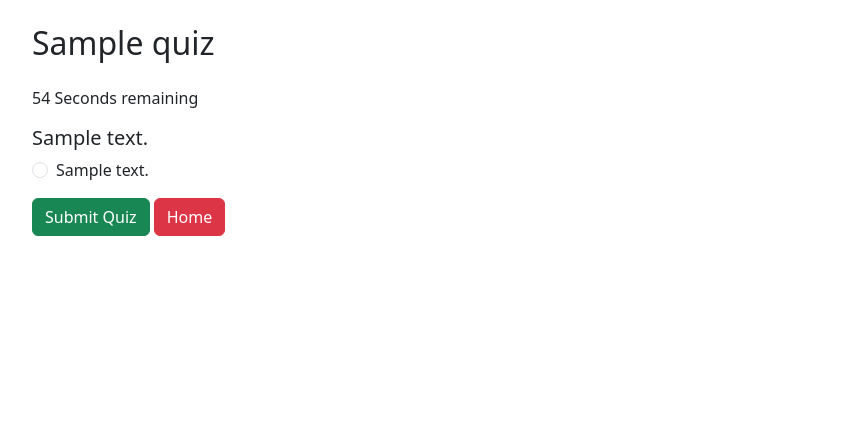
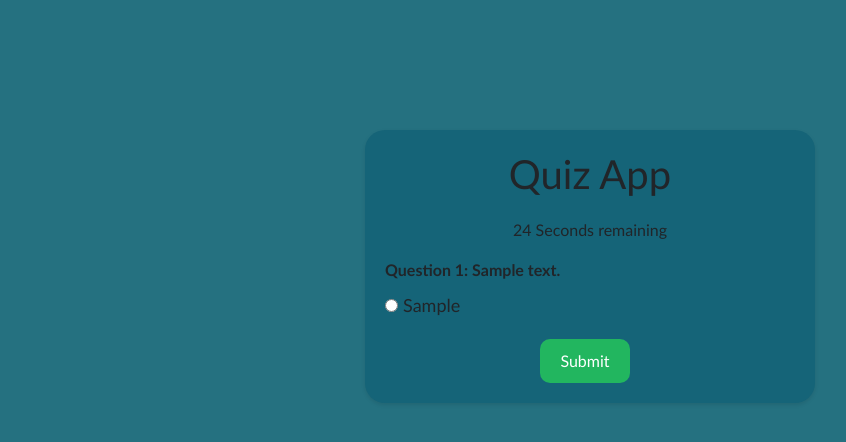
Before and after one commit to naty1914/quiz-app, a Flask app: page /quiz/1 in a window 1280 px wide. Shown: the top 442 px of the page, without its empty margins (50-896 px from the left). Run offline with Flask 3, Linux system fonts and the light colour scheme; a user stored in the database is signed in; tables that the repository leaves empty hold one stand-in row (values such as "Sample post").

Commit message:
Refactored quiz logic and model, introduced question population feature to test new functionality. Now displays one question at a time. Debugged for 2 days. Score displayed on the result page

```diff
--- a/app/app.py
+++ b/app/app.py
@@ -1,7 +1,7 @@
 from flask import Blueprint, render_template, redirect, url_for, request
 from flask_login import current_user, login_user, logout_user, login_required
 from app import db
-from app.models import Answer, Quiz, QuizResult, User
+from app.models import  Question, Quiz, QuizResult, User
 
 
 app = Blueprint('app', __name__)
@@ -79,48 +79,62 @@ def quizzes():
 @login_required
 def quiz(quiz_id):
     """It renders the quiz.html template."""
-    quiz = Quiz.query.get_or_404(quiz_id)
-    return render_template('quiz.html', quiz=quiz)
+    quiz = Quiz.query.get(quiz_id)
+    questions = Question.query.all()
+    questions_data = [
+        {
+            'question_text': question.question_text,
+            'options': question.options,
+            'answer': question.answer
+        }
+        for question in questions
+    ]
+    print(questions_data)
+
+    return render_template('quiz.html', questions=questions_data, quiz=quiz)
 
 @app.route('/quiz/<int:quiz_id>/submit', methods=['POST'])
 @login_required
 def submit_quiz(quiz_id):
     """It handle user's submission of a quiz."""
-    user = current_user
-    score = 0
-    total_questions = 0
+    """Old submission logic for comparison purposes. May be deleted in future."""
+    # user = current_user
+    # score = 0
+    # total_questions = 0
 
-    quiz = Quiz.query.get_or_404(quiz_id)
-    for question in quiz.questions:
-        total_questions += 1
-        selected_answer_id = request.form.get(f'question_{question.id}')
+    # quiz = Quiz.query.get_or_404(quiz_id)
+    # for question in quiz.questions:
+    #     total_questions += 1
+    #     selected_answer_id = request.form.get(f'question_{question.id}')
 
-        if selected_answer_id:
-            selected_answer = Answer.query.get(selected_answer_id)
-            if selected_answer and selected_answer.is_correct:
-                score += 1
+    #     if selected_answer_id:
+    #         selected_answer = Answer.query.get(selected_answer_id)
+    #         if selected_answer and selected_answer.is_correct:
+    #             score += 1
 
-    result = QuizResult(
-        user_id=user.id,
-        quiz_id=quiz_id,
-        score=score,
-        total_questions=total_questions,
-    )
-    db.session.add(result)
-    db.session.commit()
-    print(f'You scored {score} out of {total_questions}!')
-    return redirect(url_for('app.result', quiz_id=quiz_id))
+    # result = QuizResult(
+    #     user_id=user.id,
+    #     quiz_id=quiz_id,
+    #     score=score,
+    #     total_questions=total_questions,
+    # )
+    # db.session.add(result)
+    # db.session.commit()
+    # print(f'You scored {score} out of {total_questions}!')
+    # return redirect(url_for('app.result', quiz_id=quiz_id))
 
 @app.route('/quiz/<int:quiz_id>/result')
 @login_required
 def result(quiz_id):
     """It displays the result of a quiz"""
-    result = QuizResult.query.filter_by(user_id=current_user.id, quiz_id=quiz_id).order_by(QuizResult.id.desc()).first()
+    score = request.args.get('score', type=int)
+    total = request.args.get('total', type=int)
+    if current_user.is_authenticated:
+        quiz_result = QuizResult(user_id=current_user.id, quiz_id=quiz_id, score=score, total_questions=total)
+        db.session.add(quiz_result)
+        db.session.commit()
 
-    if not result:
-        return redirect(url_for('app.dashboard'))
-    return render_template('result.html', result=result)
-
+    return render_template('result.html', score=score, total=total)
 
 if __name__ == '__main__':
     from app import create_app
--- a/app/static/script.js
+++ b/app/static/script.js
@@ -1,18 +1,75 @@
-let timeLeft = 60;
-let time_id = setInterval(countdown, 1000)
+let timeLeft = 30;
+let time_id;
+let currentQuestion = 0;
+let score = 0;
+function displayQuestion() {
+    const currentQuestionData = quizData[currentQuestion];
+    const questionElement = document.createElement('div');
+    questionElement.className = 'question';
+    questionElement.textContent = `Question ${currentQuestion + 1}: ${currentQuestionData.question_text}`;
+    const optionsElement = document.createElement('div');
+    optionsElement.className = 'options';
+
+    currentQuestionData.options.split(',').forEach(option => {
+      const label = document.createElement('label');
+      label.className = 'option';
+
+      const radio = document.createElement('input');
+      radio.type = 'radio';
+      radio.name = 'quiz';
+      radio.value = option;
+
+      label.appendChild(radio);
+      label.appendChild(document.createTextNode(option));
+      optionsElement.appendChild(label);
+    });
+
+    const quizContainer = document.getElementById('quiz');
+    quizContainer.innerHTML = '';
+    quizContainer.appendChild(questionElement);
+    quizContainer.appendChild(optionsElement);
+  }
+
+
+function checkAnswer() {
+  const selectedOption = document.querySelector('input[name="quiz"]:checked');
+  if (selectedOption) {
+    const userAnswer = selectedOption.value;
+    const correctAnswer = quizData[currentQuestion].answer;
+    if (userAnswer === correctAnswer) {
+      score++;
+    }
+    currentQuestion++;
+    if (currentQuestion < quizData.length) {
+      displayQuestion();
+    } else {
+      redirectToResult();
+    }
+  }
+}
+
+function redirectToResult() {
+  const total = quizData.length;
+  const quizId = quizData[0].quiz_id;
+  const queryParams = new URLSearchParams({ score, total });
+  window.location.href = `/quiz/${quizId}/result?${queryParams.toString()}`;
+}
+
+time_id = setInterval(countdown, 1000);
 
 function countdown() {
-  if (timeLeft == 0) {
-    clearInterval(time_id);
-    document.getElementById('timer').textContent = 'Time is up';
-    setTimeout(function() {
-      document.getElementById("quizForm").submit();
-    }, 2000);
-
+  if (timeLeft === 0) {
+      clearInterval(time_id);
+      document.getElementById('timer').textContent = 'Time is up';
+      setTimeout(function() {
+          redirectToResult();
+      }, 2000);
   } else {
-    document.getElementById('timer').textContent = `${timeLeft} Seconds remaining`;
-    timeLeft --;
+      document.getElementById('timer').textContent = `${timeLeft} Seconds remaining`;
+      timeLeft--;
   }
-
 }
 countdown();
+
+document.getElementById('submit').addEventListener('click', checkAnswer);
+displayQuestion();
--- a/app/static/style.css
+++ b/app/static/style.css
@@ -7,9 +7,97 @@ body {
     text-align: center;
     margin-top: 50px;
     background-color: #257180;
+    display: flex;
+    justify-content: center;
 }
+
 .container {
-    max-width: 800px;
-    margin: 0 auto;
+    width: 450px;
+    padding: 20px;
+    margin-top: 80px;
+    background-color: #156478;
+    box-shadow: 0 2px 4px rgba(0, 0, 0, 0.1);
+    border-radius: 20px;
+}
+
+h1 {
+    text-align: center;
+    margin-bottom: 20px;
+}
+.container-home {
+    display: flex;
+    flex-direction: column;
+    align-items: center;
+    margin-top: 50px;
+}
+
+.home a {
+    margin: 10px;
+}
+
+.question {
+    font-weight: bold;
+    margin-bottom: 10px;
+    text-align: left;
+}
+
+
+.options {
+    margin-bottom: 20px;
+
+
+    text-align: left;
+}
+
+
+.option {
+    display: block;
+    margin-bottom: 10px;
+    text-align: left;
+    font-size: 18px;
+}
+.option input[type="radio"] {
+    margin-right: 5px;
+    cursor: pointer;
 
 }
+
+.button {
+    display: inline-block;
+    padding: 10px 20px;
+    background-color: #22b65f;
+    color: #fff;
+    border: none;
+    cursor: pointer;
+    font-size: 16px;
+    border-radius: 10px;
+    transition: background-color 0.3s;
+    margin-right: 10px;
+}
+
+.button:hover {
+    background-color: #1b3c6e;
+}
+
+.result {
+    text-align: center;
+    margin-top: 20px;
+    font-weight: bold;
+    margin-bottom: 20px;
+
+}
+.result p {
+font-size: 18px;
+margin-bottom: 10px;
+
+}
+.result .button {
+
+    padding: 10px 20px;
+    background-color: #1b3c6e;
+
+}
+
+.result .button:hover {
+    background-color: #22b65f;
+}
--- a/app/templates/quiz.html
+++ b/app/templates/quiz.html
@@ -4,29 +4,25 @@
     <meta charset="UTF-8">
     <meta name="viewport" content="width=device-width, initial-scale=1.0">
     <link href="https://cdn.jsdelivr.net/npm/bootstrap@5.3.3/dist/css/bootstrap.min.css" rel="stylesheet" integrity="sha384-QWTKZyjpPEjISv5WaRU9OFeRpok6YctnYmDr5pNlyT2bRjXh0JMhjY6hW+ALEwIH" crossorigin="anonymous">
-    <title>{{ quiz.title }}</title>
+    <title>Quiz App</title>
+    <link rel="stylesheet" href="{{ url_for('static', filename='style.css') }}">
 </head>
 <body>
     <div class="container">
-        <h2 class="my-4">{{ quiz.title }}</h2>
-        <form   id="quizForm"   action="{{ url_for('app.submit_quiz', quiz_id=quiz.id) }}" method="POST">
-            <p id="timer"> 60 seconds remaining/p>
-            {% for question in quiz.questions %}
-                <div class="mb-3">
-                    <h5>{{ question.question_text }}</h5>
-                    {% for answer in question.answers %}
-                        <div class="form-check">
-                            <input class="form-check-input" type="radio" name="question_{{ question.id }}" value="{{ answer.id }}" required>
-                            <label class="form-check-label">{{ answer.answer_text }}</label>
-                        </div>
-                    {% endfor %}
-                </div>
-            {% endfor %}
-            <button type="submit" class="btn btn-success">Submit Quiz</button>
-            <a href="{{ url_for('app.index') }}" class="btn btn-danger">Home</a>
-        </form>
-    </div>
-
+        <h1>Quiz App</h1>
+        <p id="timer"> 30 seconds remaining</p>
+        <div id="quiz"></div>
+        <div id="result" class="result"></div>
+        <button id="submit" class="button">Submit</button>
+      </div>
+      <script>
+        <!--
+        const quizData = {{ questions | tojson }};
+        quizData.forEach(question => {
+          question.quiz_id = {{ quiz.id }};
+      });
+        -->
+      </script>
     <script src="{{ url_for('static', filename='script.js') }}"></script>
 </body>
 </html>
--- a/app/templates/quiz_categories.html
+++ b/app/templates/quiz_categories.html
@@ -1,10 +1,12 @@
+
 <!DOCTYPE html>
 <html lang="en">
 <head>
     <meta charset="UTF-8">
     <meta name="viewport" content="width=device-width, initial-scale=1.0">
+    <title>Quiz Categories</title>
     <link href="https://cdn.jsdelivr.net/npm/bootstrap@5.3.3/dist/css/bootstrap.min.css" rel="stylesheet" integrity="sha384-QWTKZyjpPEjISv5WaRU9OFeRpok6YctnYmDr5pNlyT2bRjXh0JMhjY6hW+ALEwIH" crossorigin="anonymous">
-    <title>Quiz Categories</title>
+    <link rel="stylesheet" href="{{ url_for('static', filename='style.css') }}">
 </head>
 <body>
     <div class="container">
```
Also changed, not shown: app/models.py (+20 -20 lines), app/templates/index.html (+3 -5 lines), app/templates/result.html (+9 -14 lines), questions.py (added, +55 -0 lines), app/__init__.py (line endings or trailing spaces).
